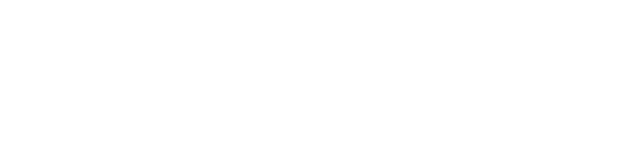
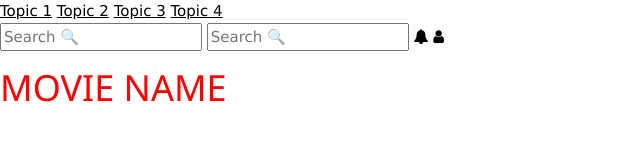
Before and after one commit to MustafaDoganguzel/WIT-1, a plain HTML site: page WIT-1/index.html in a window 1280 px wide. Shown: the whole page, without its empty margins (0-640 px from the left). Drawn offline with nearby package versions, Linux system fonts and the light colour scheme.

Commit message:
header completed

```diff
--- a/WIT-1/index.html
+++ b/WIT-1/index.html
@@ -2,10 +2,40 @@
 <head>
     <meta charset="UTF-8" />
     <link href="index.css" rel="stylesheet" />
-</head>
+    <meta name="viewport" content="width=device-width, initial-scale=1.0">
+    <link rel="stylesheet" href="https://www.w3schools.com/w3css/4/w3.css">
+    <link rel="stylesheet" href="https://cdnjs.cloudflare.com/ajax/libs/font-awesome/4.7.0/css/font-awesome.min.css">
 
 <body>
-    <h1></h1>
+  <header>
+    <img src="" />
+<nav class="topics">
+<a href="/">Topic 1</a>
+<a href="/">Topic 2</a>
+<a href="/">Topic 3</a>
+<a href="/">Topic 4</a>
+</nav>
+    <div class="search">
+        <input type="text" name="search" placeholder="Search &#128269;" >
+        <input type="text" name="search" placeholder="Search &#128269;" >
+        <i class="fa fa-bell"></i>
+        <i class="fa fa-user"></i>
+
+    </div>
+  </header>
+
+  <main class="main-items">
+    <h1>MOVIE NAME</h1>
+    <div>
+        <i class="fa fa-stars"></i>
+    </div>
+  </main>
+
+
+
+  </main>
+
+
 </body>
 
 
```
